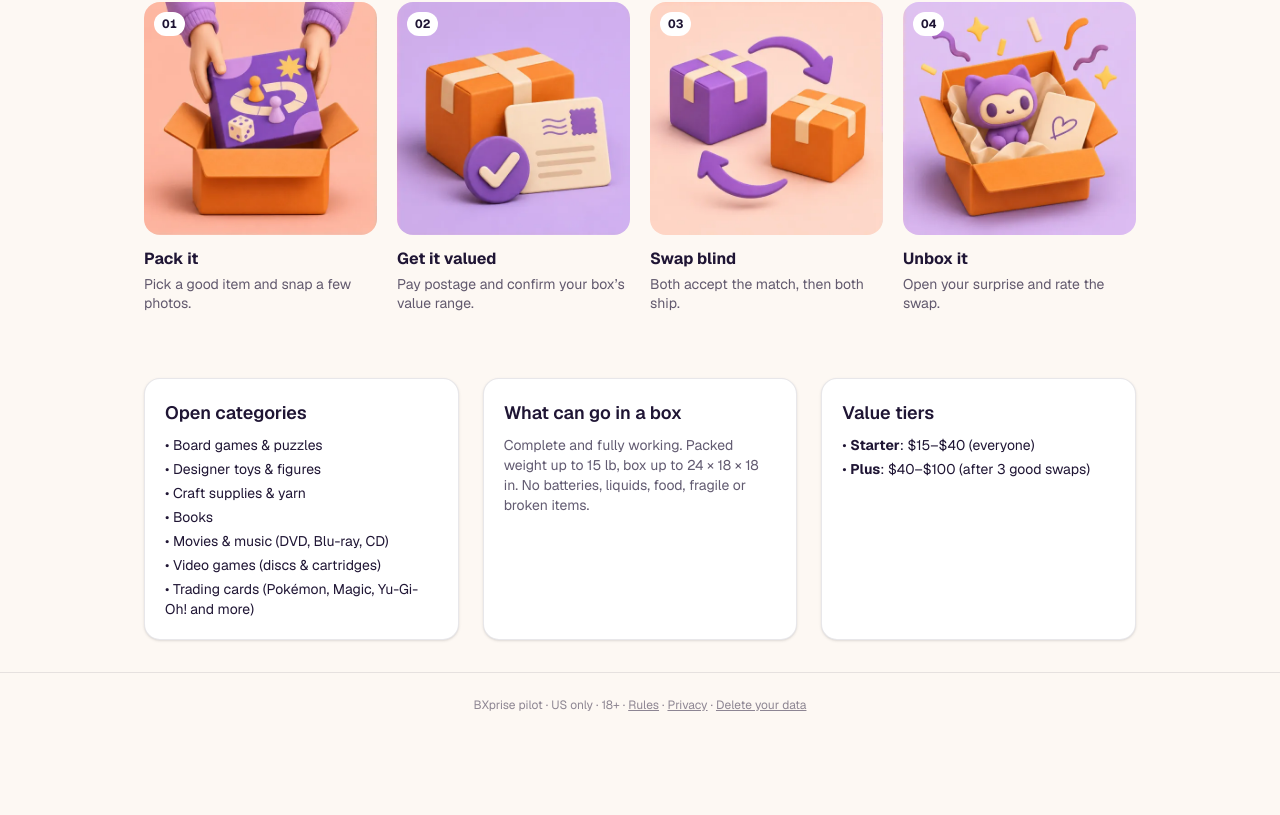
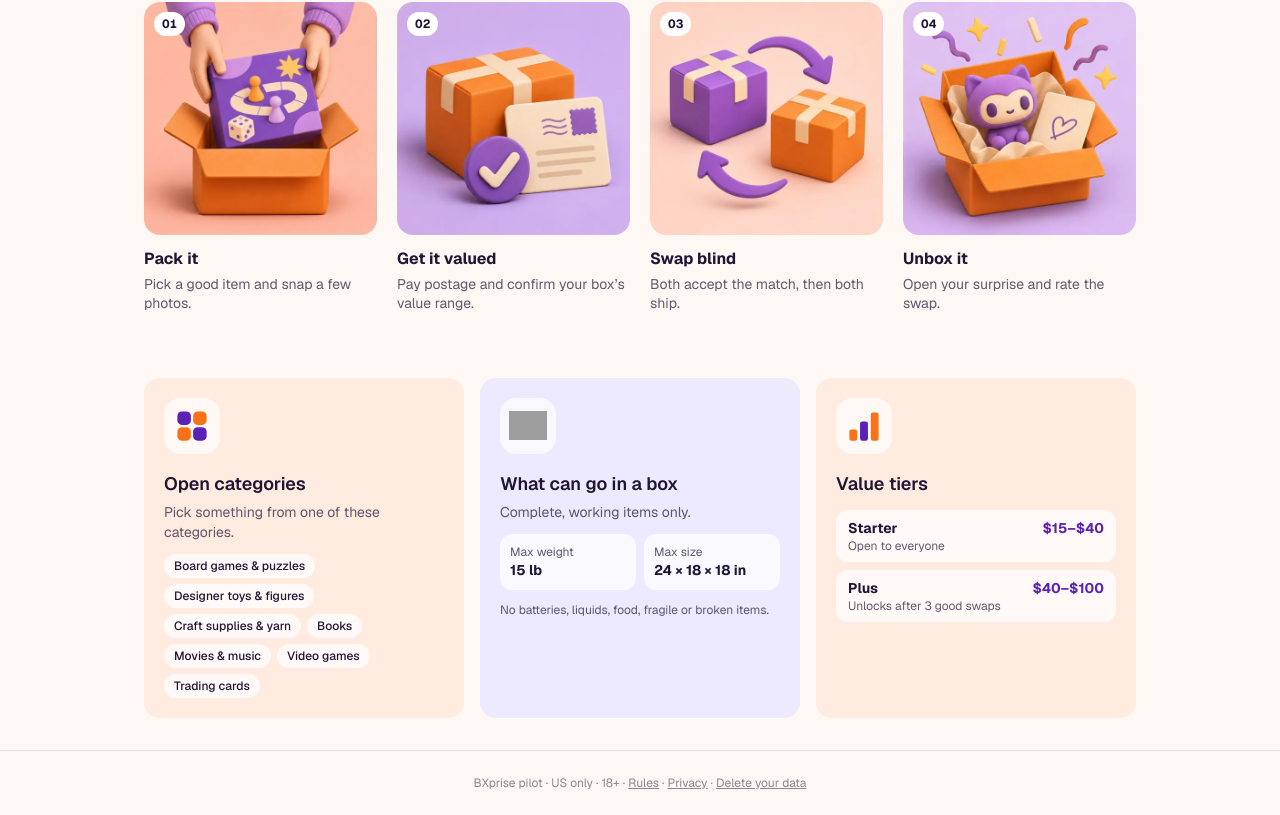
Before and after one commit to lmagic1977/bxprise, a Next.js app: page / in a window 1280 px wide. Shown: the part 1005-1820 px from the top of the page. Before the commit the page ends 1742 px from the top, so only its background shows below. Built offline with nearby package versions, Linux system fonts and the light colour scheme; no server answers; the database is empty; grey boxes are pictures that could not be loaded.

Commit message:
Restyle the homepage swap essentials with branded icons

```diff
--- a/src/app/page.tsx
+++ b/src/app/page.tsx
@@ -68,23 +68,63 @@ export default async function Home() {
         </ol>
       </section>
 
-      <section className="grid gap-6 md:grid-cols-3">
-        <div className="card">
+      <section aria-label="Swap essentials" className="grid gap-4 md:grid-cols-3">
+        <article className="rounded-2xl bg-[#ffebe0] p-5">
+          <div aria-hidden="true" className="mb-4 grid size-14 place-items-center rounded-2xl bg-white/70 text-plum">
+            <svg viewBox="0 0 32 32" className="size-9" fill="currentColor">
+              <rect x="3" y="3" width="12" height="12" rx="4" />
+              <rect x="17" y="3" width="12" height="12" rx="4" fill="#f97316" />
+              <rect x="3" y="17" width="12" height="12" rx="4" fill="#f97316" />
+              <rect x="17" y="17" width="12" height="12" rx="4" />
+            </svg>
+          </div>
           <h2>Open categories</h2>
-          <ul className="mt-2 space-y-1 text-sm">{CATEGORIES.map((c) => <li key={c.id}>• {c.label}</li>)}</ul>
-        </div>
-        <div className="card">
-          <h2>What can go in a box</h2>
-          <p className="mt-2 text-sm text-ink/70">Complete and fully working. Packed weight up to {MAX_WEIGHT_LB} lb, box up to {MAX_DIMS_IN.join(" × ")} in. No batteries, liquids, food, fragile or broken items.</p>
-        </div>
-        <div className="card">
-          <h2>Value tiers</h2>
-          <ul className="mt-2 space-y-1 text-sm">
-            {TIERS.map((t) => (
-              <li key={t.id}>• <b>{t.label}</b>: {usd(t.minCents)}–{usd(t.maxCents)} {t.minCompleted ? `(after ${t.minCompleted} good swaps)` : "(everyone)"}</li>
+          <p className="mt-1 text-sm text-ink/70">Pick something from one of these categories.</p>
+          <ul className="mt-3 flex flex-wrap gap-1.5">
+            {CATEGORIES.map((category) => (
+              <li key={category.id} className="rounded-full bg-white/75 px-2.5 py-1 text-xs font-medium">{category.label.split(" (")[0]}</li>
             ))}
           </ul>
-        </div>
+        </article>
+        <article className="rounded-2xl bg-plum-soft p-5">
+          <div className="mb-4 grid size-14 place-items-center rounded-2xl bg-white/70">
+            <img src="/icon.svg" alt="" width={38} height={38} />
+          </div>
+          <h2>What can go in a box</h2>
+          <p className="mt-1 text-sm text-ink/70">Complete, working items only.</p>
+          <dl className="mt-3 grid grid-cols-2 gap-2">
+            <div className="rounded-xl bg-white/75 p-2.5">
+              <dt className="text-xs text-ink/70">Max weight</dt>
+              <dd className="text-sm font-bold">{MAX_WEIGHT_LB} lb</dd>
+            </div>
+            <div className="rounded-xl bg-white/75 p-2.5">
+              <dt className="text-xs text-ink/70">Max size</dt>
+              <dd className="text-sm font-bold">{MAX_DIMS_IN.join(" × ")} in</dd>
+            </div>
+          </dl>
+          <p className="mt-3 text-xs text-ink/70">No batteries, liquids, food, fragile or broken items.</p>
+        </article>
+        <article className="rounded-2xl bg-[#ffebe0] p-5">
+          <div aria-hidden="true" className="mb-4 grid size-14 place-items-center rounded-2xl bg-white/70 text-plum">
+            <svg viewBox="0 0 32 32" className="size-9" fill="currentColor">
+              <rect x="3" y="19" width="7" height="10" rx="2" fill="#f97316" />
+              <rect x="12.5" y="12" width="7" height="17" rx="2" />
+              <rect x="22" y="4" width="7" height="25" rx="2" fill="#f97316" />
+            </svg>
+          </div>
+          <h2>Value tiers</h2>
+          <ul className="mt-3 space-y-2">
+            {TIERS.map((tier) => (
+              <li key={tier.id} className="rounded-xl bg-white/75 px-3 py-2">
+                <div className="flex flex-wrap items-baseline justify-between gap-x-2 text-sm font-bold">
+                  <span>{tier.label}</span>
+                  <span className="text-plum">{usd(tier.minCents)}–{usd(tier.maxCents)}</span>
+                </div>
+                <p className="text-xs text-ink/70">{tier.minCompleted ? `Unlocks after ${tier.minCompleted} good swaps` : "Open to everyone"}</p>
+              </li>
+            ))}
+          </ul>
+        </article>
       </section>
     </div>
   );
```
